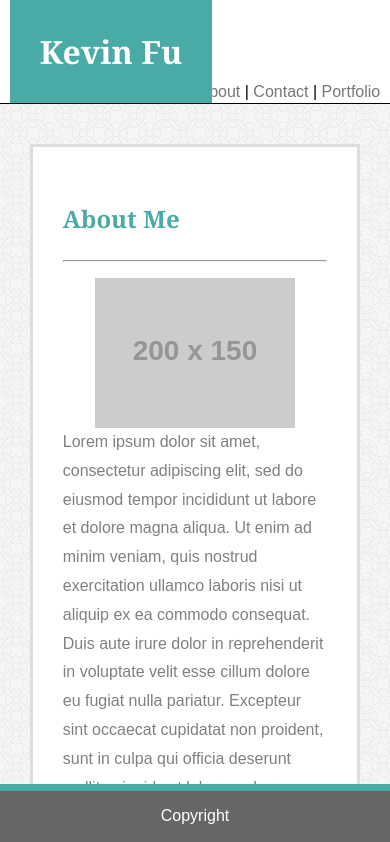
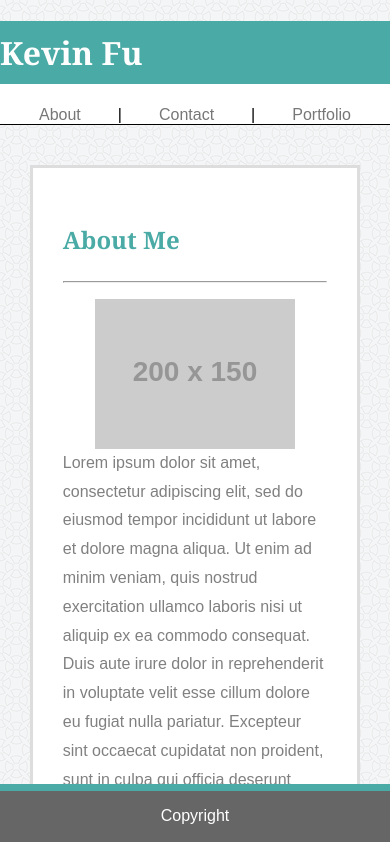
Before and after one commit to kevnfu/Responsive-Portfolio, a plain HTML site: page index.html in a window 390 px wide. Shown: the top 842 px of the page. Drawn offline with Linux system fonts and the light colour scheme; placeholder pictures from the web are drawn by us.

Commit message:
Fixed for smallest screen

```diff
--- a/assets/css/style.css
+++ b/assets/css/style.css
@@ -180,4 +180,28 @@ footer {
         display: block;
         margin: 0 auto;
     }
+
+    .navbar {
+        width: 100%;
+        padding: 0;
+    }
+    .navbar-name {
+        display: block;
+        padding: 0;
+        padding-top: 10px;
+        padding-bottom: 10px;
+
+    }
+    .navbar-links {
+        padding-top: 0;
+        width: 100%;
+        float: none;
+        padding: 0;
+        padding-left: 10%;
+        padding-right: 10%;
+        margin: 0 auto;
+        display: flex;
+        justify-content: space-between;
+
+    }
 }
```
